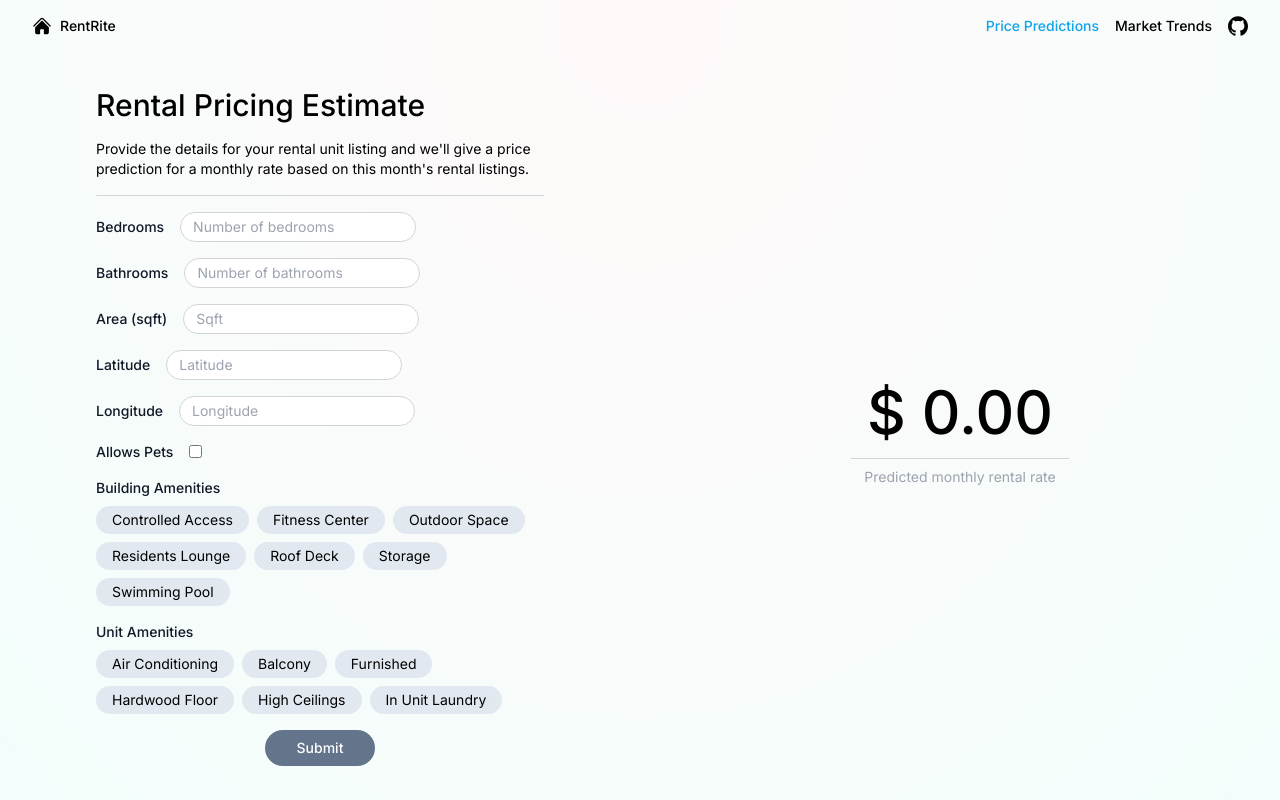
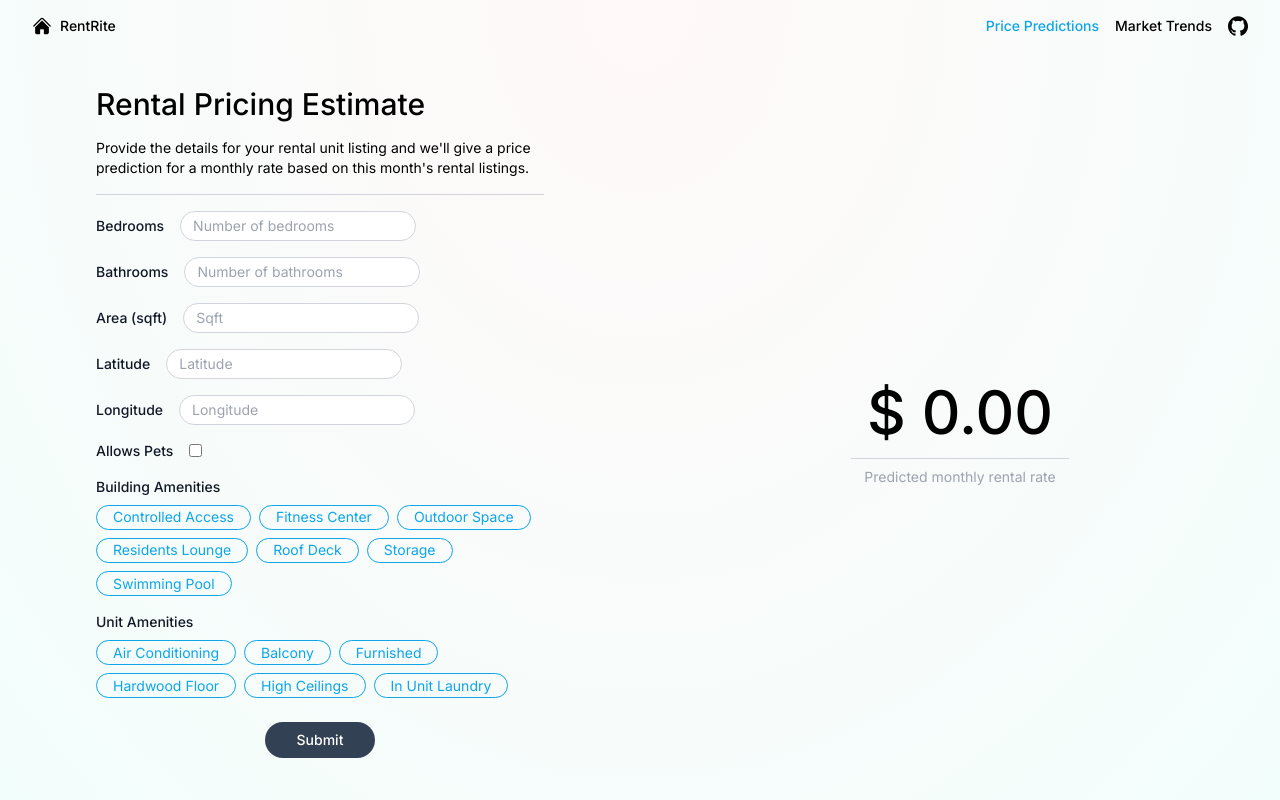
Before and after one commit to Shivam-J-07/Real-Estate-Scraper, a Next.js app in the folder frontend/: page / in a window 1280 px wide. Built offline with nearby package versions, Linux system fonts and the light colour scheme.

Commit message:
update checkbox toggle

```diff
--- a/frontend/src/components/Inputs/CheckboxToggle.tsx
+++ b/frontend/src/components/Inputs/CheckboxToggle.tsx
@@ -12,7 +12,7 @@ export default function CheckboxToggle({
   value: boolean;
 }) {
   return (
-    <div className={`relative transition-all py-1 px-4 rounded-full text-center ${value ? "bg-sky-500 text-white" : "bg-slate-200 dark:bg-slate-600 hover:bg-slate-300 dark:hover:bg-slate-500"}`}>
+    <div className={`relative transition-all py-[0.1rem] px-4 rounded-full text-center border border-sky-500 ${value ? "bg-sky-500 text-white" : "text-sky-500 hover:bg-sky-500/25"}`}>
       <input
         {...register(fieldName)}
         className="absolute w-full opacity-0 cursor-pointer"
--- a/frontend/src/components/PredictPriceForm/index.tsx
+++ b/frontend/src/components/PredictPriceForm/index.tsx
@@ -206,7 +206,7 @@ export default function PricePredictForm({
 
       <button
         onClick={handleSubmit(submitForm)}
-        className="self-center font-medium transition-all hover:bg-slate-600 bg-slate-500 dark:hover:bg-slate-400 w-fit px-8 py-2 text-white rounded-full"
+        className="my-2 self-center font-medium transition-all hover:bg-slate-900 bg-slate-700 dark:bg-slate-400 dark:hover:bg-slate-500 w-fit px-8 py-2 text-white rounded-full"
       >
         Submit
       </button>
```
